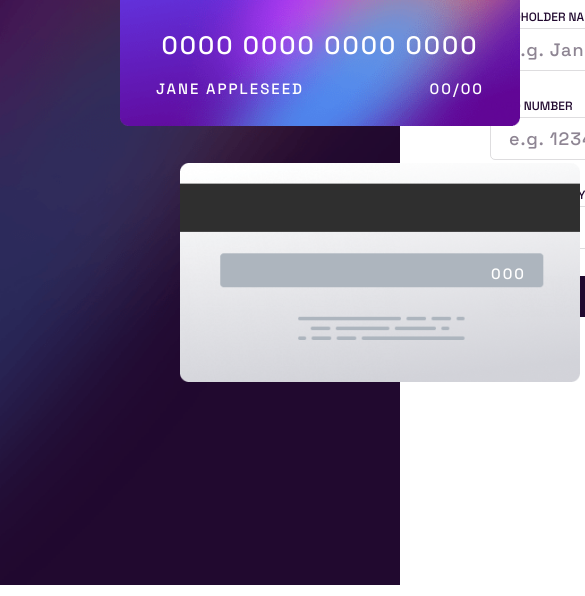
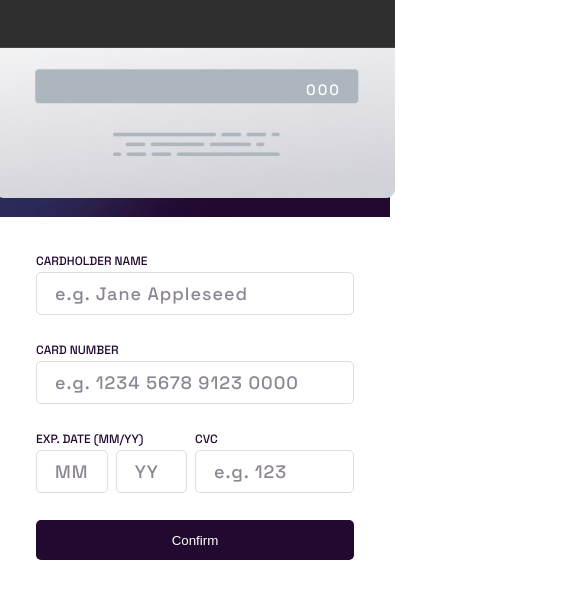
Before and after one commit to fsiccatto/interactive-card-details, a plain HTML site: page index.html in a window 390 px wide. Shown: the part 259-855 px from the top of the page, 585 px wide, since content can reach past the window. Drawn offline with Linux system fonts and the light colour scheme.

Commit message:
Querys de 1100px y 450px

```diff
--- a/style.css
+++ b/style.css
@@ -254,3 +254,38 @@ span {
 .card-form form input.error {
   border: 1px solid var(--error-inputs);
 }
+
+/* QUERYS */
+@media screen and (max-width: 1100px) {
+  body {
+    display: block;
+  }
+
+  .card-container {
+    width: 100%;
+    height: auto;
+  }
+
+  .card {
+    background-size: cover;
+    margin: 0;
+    width: 100%;
+  }
+
+  .card .front-card,
+  .card .back-card {
+    left: 0;
+    margin-bottom: 1rem;
+  }
+
+  section .card-form {
+    padding: 4rem;
+  }
+}
+
+@media screen and (max-width: 450px) {
+  section .card-form {
+    padding: 2rem;
+  }
+
+}
```
